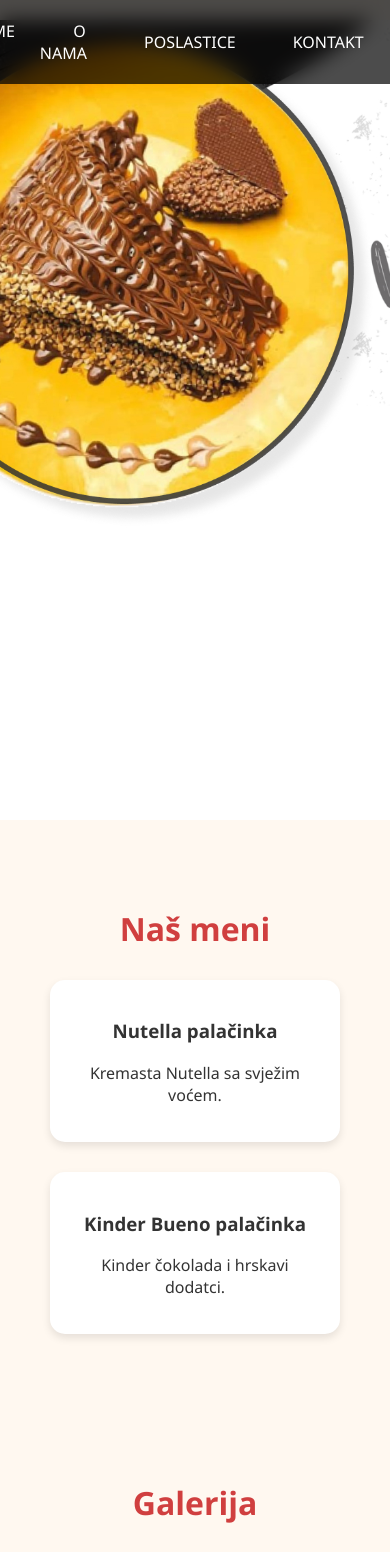
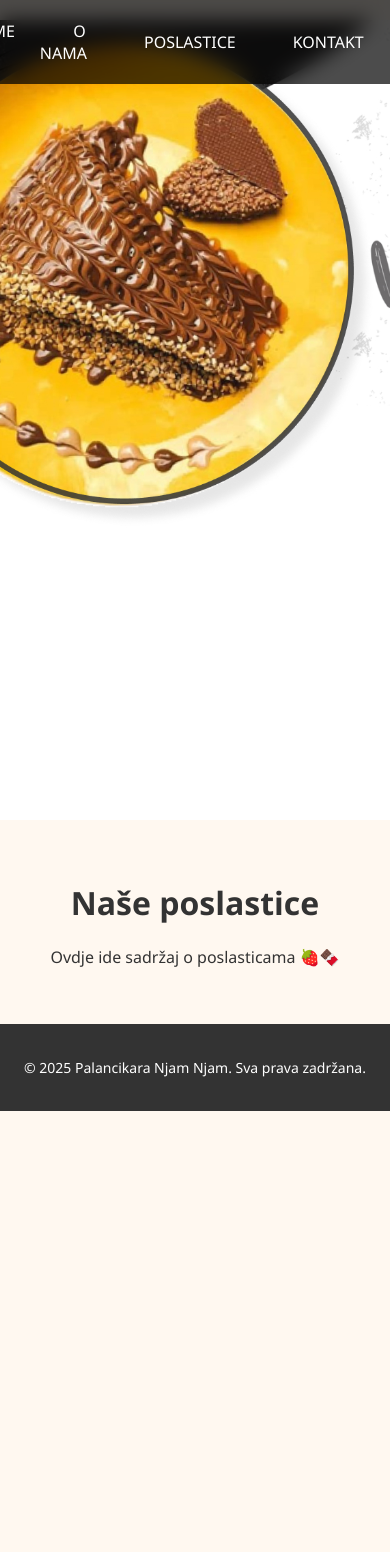
Before and after one commit to AjnaKaric296/Palacinkara-Njam-Njam, a React (Create React App) app: page /poslastice in a window 390 px wide. Shown: the top 1552 px of the page. After the commit the page ends 1111 px from the top, so only its background shows below. Built offline with nearby package versions, Linux system fonts and the light colour scheme; grey boxes are pictures that could not be loaded.

Commit message:
dodala sam route koji vodi na stranicu poslastice

```diff
--- a/package.json
+++ b/package.json
@@ -9,6 +9,7 @@
     "@testing-library/user-event": "^13.5.0",
     "react": "^19.1.0",
     "react-dom": "^19.1.0",
+    "react-router-dom": "^7.6.1",
     "react-scripts": "5.0.1",
     "web-vitals": "^2.1.4"
   },
--- a/src/App.js
+++ b/src/App.js
@@ -1,28 +1,28 @@
 // App.jsx
 import React from "react";
 import "./App.css";
+import { BrowserRouter as Router, Routes, Route, Link } from 'react-router-dom';
+import Poslastice from './poslastice';
 
 export default function App() {
   return (
+    <Router>
       <div className="app">
         <header className="header">
           <nav className="nav">
             <ul className="nav-links">
-            <li><a href="#menu">HOME PAGE</a></li>
+              <li><a href="/">HOME PAGE</a></li>
               <li><a href="#menu">O NAMA</a></li>
-            <li><a href="#gallery">POSLASTICE</a></li>
+              <li><Link to="/poslastice">POSLASTICE</Link></li>
               <li><a href="#contact">KONTAKT</a></li>
               <li><a href="#contact">LOKACIJA</a></li>
             </ul>
           </nav>
-        <div className="hero">
-
-
-
-
-        </div>
         </header>
 
+        <Routes>
+          <Route path="/" element={
+            <>
               <section id="menu" className="menu">
                 <h2>Naš meni</h2>
                 <div className="menu-items">
@@ -54,10 +54,18 @@ export default function App() {
                   <button type="submit">Pošalji</button>
                 </form>
               </section>
+            </>
+          } />
+          <Route path="/poslastice" element={<Poslastice />} />
+        </Routes>
 
         <footer className="footer">
           <p>&copy; 2025 Palancikara Njam Njam. Sva prava zadržana.</p>
         </footer>
       </div>
+    </Router>
   );
+
+
+
 }
--- a/src/index.css
+++ b/src/index.css
@@ -11,3 +11,18 @@ code {
   font-family: source-code-pro, Menlo, Monaco, Consolas, 'Courier New',
     monospace;
 }
+
+@media(max-width: 768px) {
+  h1{
+    font: 1.5em;
+  }
+  form{
+    width:100%;
+    padding: 0 10px;
+
+  }
+  img{
+    height: auto;
+  }
+
+}
--- /dev/null
+++ b/src/poslastice.js
@@ -0,0 +1,11 @@
+// src/Poslastice.js
+import "./poslastice.css";
+
+export default function Poslastice() {
+  return (
+    <div style={{ padding: '40px' }}>
+      <h1>Naše poslastice</h1>
+      <p>Ovdje ide sadržaj o poslasticama 🍓🍫</p>
+    </div>
+  );
+}
```
Also changed, not shown: src/poslastice.css (added), 1 other file (tests, documents, lock files or other folders). Lines whose indentation alone changed are shown as unchanged.
